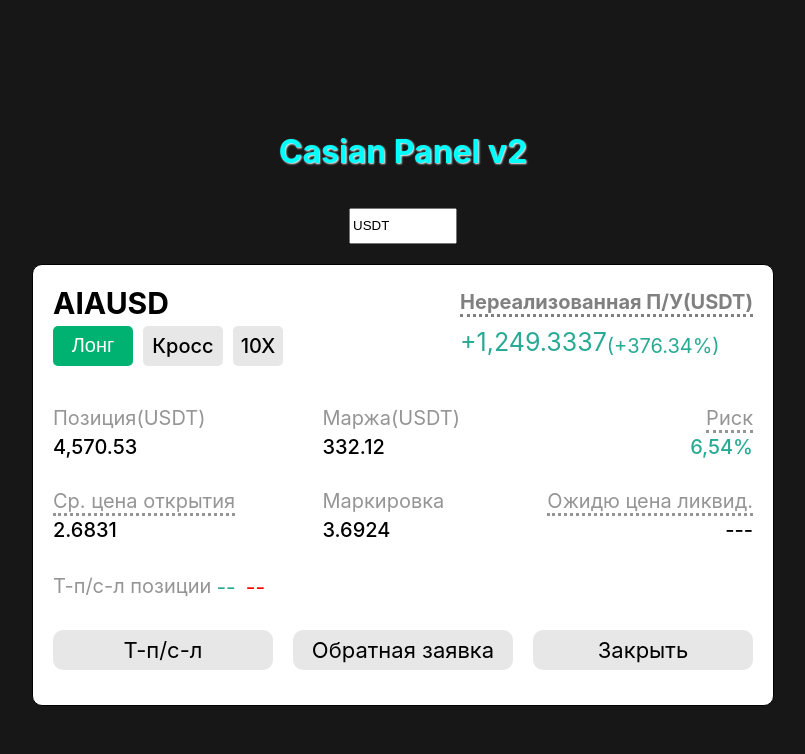
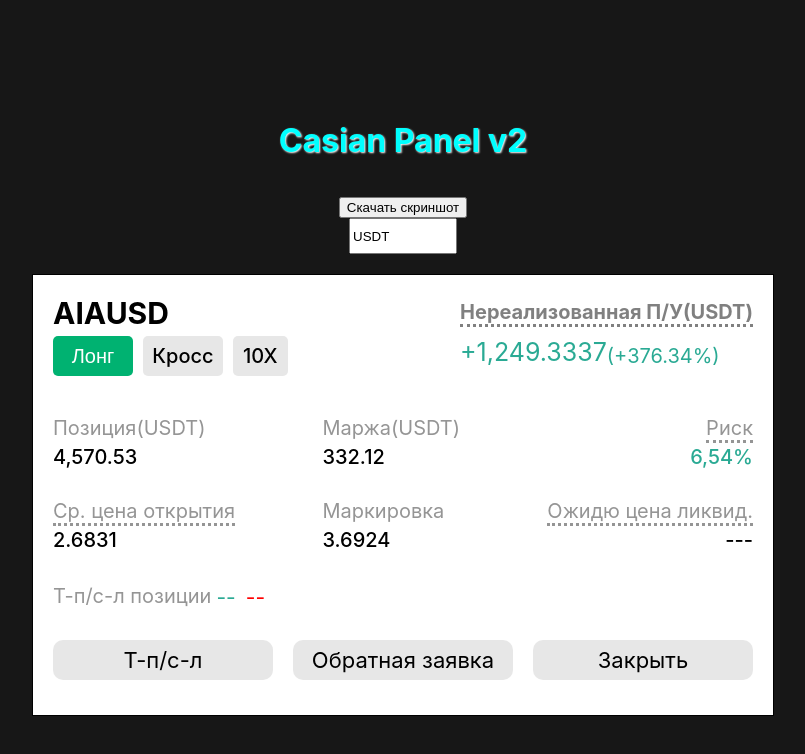
Before and after one commit to Cailycade15/kasian_panel_2, a React (Create React App) app: page / in a window 1280 px wide. Shown: the top 754 px of the page, without its empty margins (237-1042 px from the left). Built offline with nearby package versions, Linux system fonts and the light colour scheme; the HTML template or start-up script is replaced by a standard one.

Commit message:
Add function download screenshot

```diff
--- a/package.json
+++ b/package.json
@@ -12,6 +12,7 @@
     "@types/node": "^16.18.126",
     "@types/react": "^19.2.2",
     "@types/react-dom": "^19.2.2",
+    "html2canvas": "^1.4.1",
     "react": "^19.2.0",
     "react-dom": "^19.2.0",
     "react-scripts": "5.0.1",
--- a/src/components/First_Line/First_Line.module.css
+++ b/src/components/First_Line/First_Line.module.css
@@ -56,7 +56,7 @@
 }
 
 .coefficient{
-    width: 50px;
+    padding: 0 10px;
     height: 40px;
     line-height: 40px;
     color: black;
--- a/src/components/Panel/PanelComponent.module.css
+++ b/src/components/Panel/PanelComponent.module.css
@@ -3,7 +3,7 @@
     width: 700px;
     height: 400px;
     border: 1px solid black;
-    border-radius: 10px;
+    /* border-radius: 10px; */
     padding: 20px;
     background-color: white;
 }
--- a/src/components/Panel/PanelComponent.tsx
+++ b/src/components/Panel/PanelComponent.tsx
@@ -1,22 +1,50 @@
-import { useState } from 'react';
+import { useState, useRef } from 'react';
 import cl from "./PanelComponent.module.css";
 import First_Line from '../First_Line/First_Line';
 import Second_Line from '../Second_Line/Second_Line';
 import Input_Text from '../Input_Text/Input_Text';
+import html2canvas from 'html2canvas';
 
 function PanelComponent() {
 
   const [cur, setCur] = useState<string>("USDT")
+  const screen = useRef<HTMLDivElement>(null!);
+
+  const handleScreen = async () => {
+    if (!screen.current) return;
+
+    try {
+      const canvas = await html2canvas(screen.current, { scale: 2, useCORS: true });
+
+      // Преобразуем canvas в Blob и создаем ссылку для скачивания
+      canvas.toBlob((blob) => {
+        if (!blob) return;
+        const url = URL.createObjectURL(blob);
+        const link = document.createElement("a");
+        link.href = url;
+        link.download = "screenshot.png"; // имя файла
+        link.click();
+        URL.revokeObjectURL(url); // освобождаем память
+      }, "image/png");
+    } catch (error) {
+      console.error("Ошибка при создании скриншота:", error);
+    }
+  };
 
   return (
     <>
+    <button
+      onClick={() => handleScreen()}>
+      Скачать скриншот
+    </button>
+
     <input
       className={cl.input_currency}
       type="text"
       value={cur}
       onChange={(e) => setCur(e.target.value)}/>
 
-    <div className={cl.box}>
+    <div className={cl.box} ref={screen}>
       <First_Line currency={cur} setCurrency={setCur}/>
       <Second_Line currency={cur} setCurrency={setCur}/>
 
```
Also changed, not shown: 1 other file (tests, documents, lock files or other folders).
